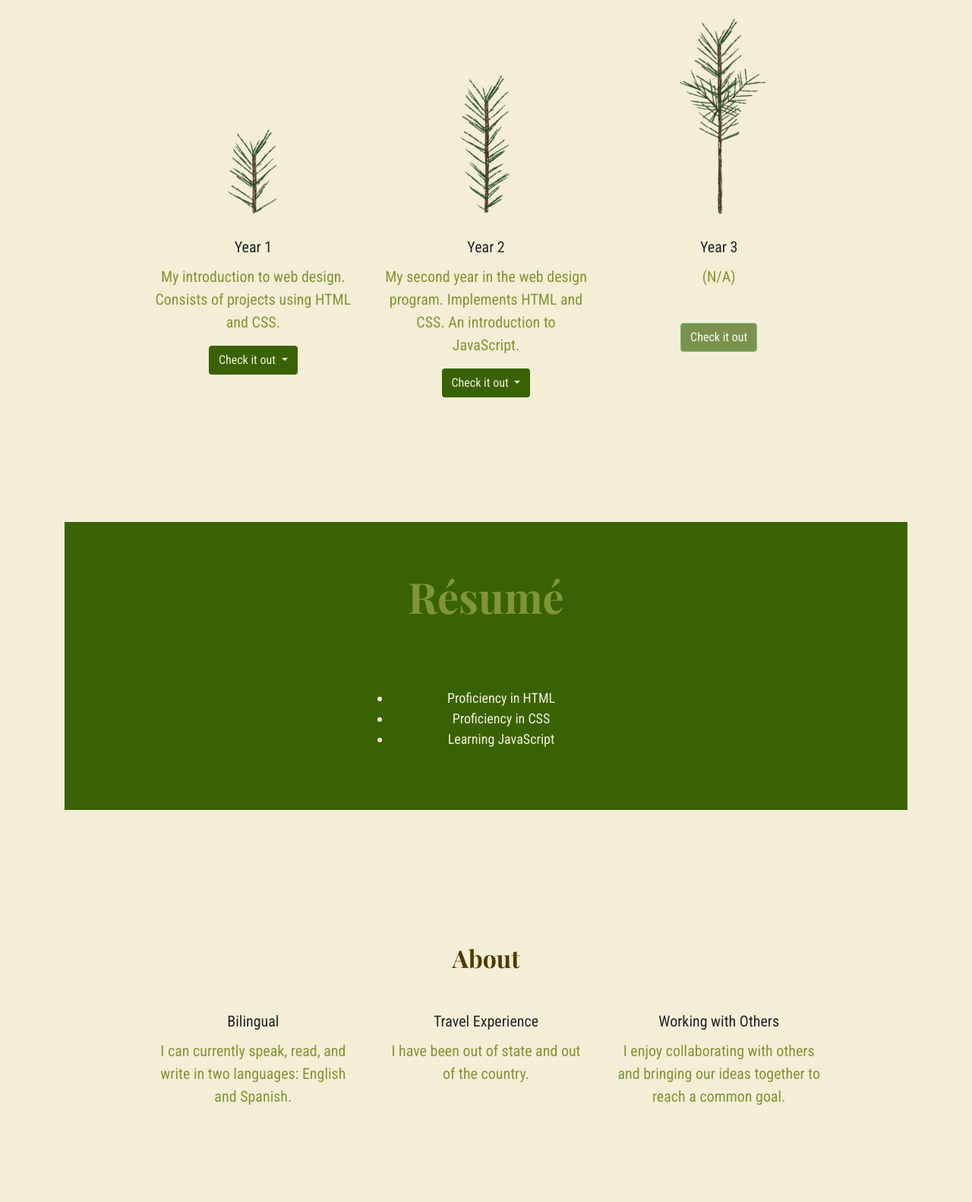
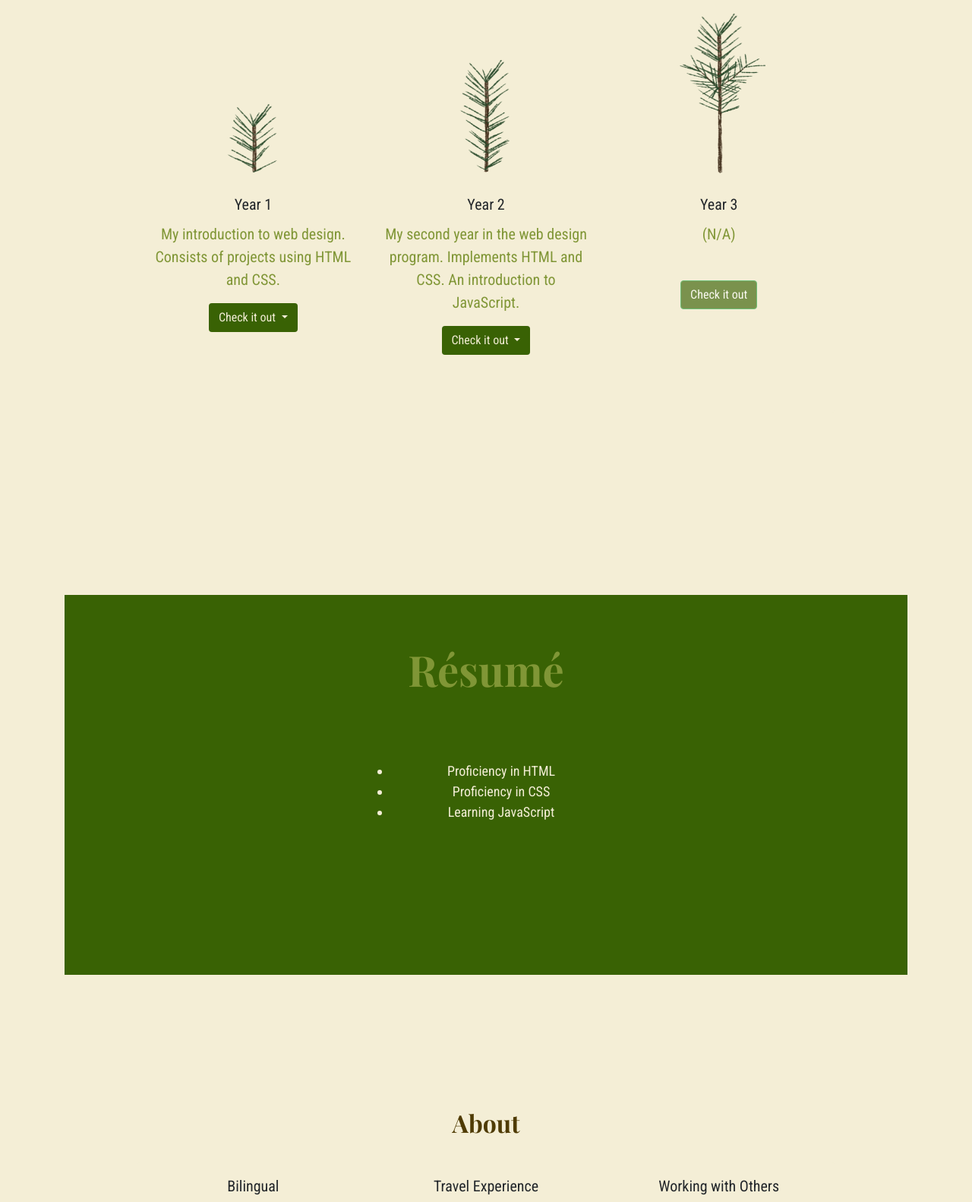
Before and after one commit to marjuly/new-professional-portfolio, a website: page index.html in a window 1280 px wide. Shown: the part 900-2482 px from the top of the page at 76% size. Drawn offline with nearby package versions, Linux system fonts and the light colour scheme.

Commit message:
update 5/19/21

```diff
--- a/css/style.css
+++ b/css/style.css
@@ -115,3 +115,13 @@ p {
 .card-title {
   font-weight: 400;
 }
+
+#yearOne,
+#yearTwo,
+#yearThree {
+  height: 45%;
+}
+
+.resume {
+  height: 500px;
+}
--- a/index.html
+++ b/index.html
@@ -33,6 +33,7 @@
   </head>
   <body>
     <div class="container">
+
       <div class="row">
         <div class="col-12">
           <div id="top" class="jumbotron jumbotron-fluid">
@@ -122,6 +123,7 @@
                     <li><a class="dropdown-item" href="https://jsfiddle.net/marjuly/udqn9Lxy/1/" target="_blank">Ice Cream Shop</a></li>
                     <li><a class="dropdown-item" href="https://marjuly.github.io/color-selector/" target="_blank">Color Selector</a></li>
                     <li><a class="dropdown-item" href="https://jsfiddle.net/marjuly/24mtedbn/1/" target="_blank">JavaScript Math</a></li>
+                    <li><a class="dropdown-item" href="https://marjuly.github.io/client-project2021/index.html" target="_blank">Client Project</a></li>
                   </ul>
                 </div>
               </div>
@@ -152,10 +154,14 @@
       <br>
       <br>
       <br>
+      <br>
+      <br>
+      <br>
+      <br>
 
       <div class="row">
         <div class="col-12">
-          <div  class="jumbotron jumbotron-fluid">
+          <div  class="jumbotron jumbotron-fluid resume">
             <div class="container">
               <h2 id="resume" class="display-4">Résumé</h2>
               <div class="container-fluid">
@@ -251,6 +257,7 @@
           <img src="img/icon/ig.png" class="icon" alt="ig-icon" />
         </div>
       </div>
+
     </div>
 
 
--- a/js/scripts.js
+++ b/js/scripts.js
@@ -5,7 +5,7 @@ function scrollWin2() {
   window.scrollTo(0, 818);
 }
 function scrollWin3() {
-  window.scrollTo(0, 1420);
+  window.scrollTo(0, 1560);
 }
 function ScrollToBottom() {
   window.scrollTo(0, document.body.scrollHeight);
```
